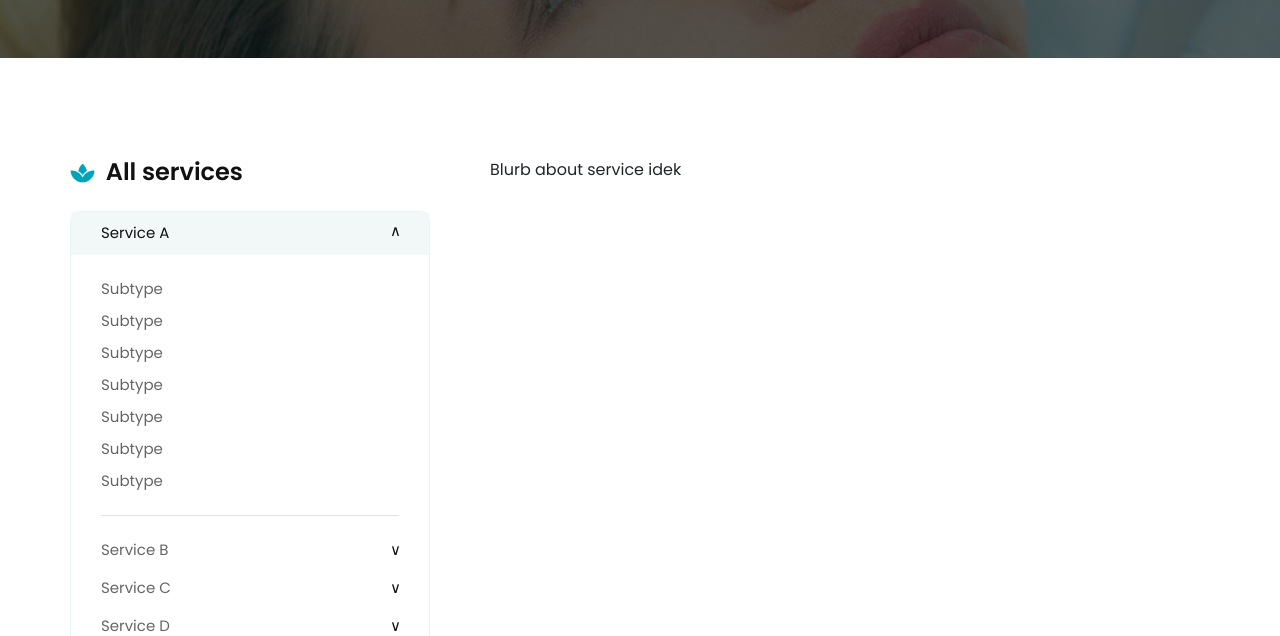
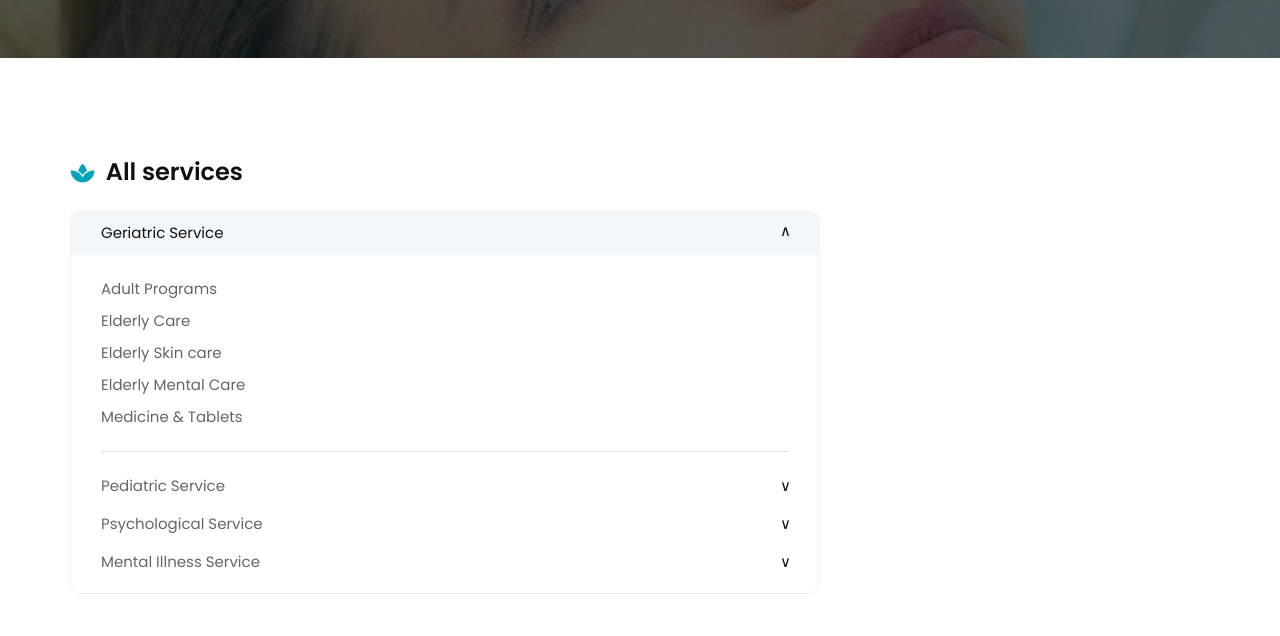
Before and after one commit to RoyceAroc/breeze, a plain HTML site: page services.html in a window 1280 px wide. Shown: the part 316-952 px from the top of the page. Drawn offline with Linux system fonts and the light colour scheme; files whose address does not match are found by name.

Commit message:
Update services.html

```diff
--- a/services.html
+++ b/services.html
@@ -107,12 +107,8 @@
         <section class="services-page spad">
             <div class="container">
                 <div class="row">
-                    <div class="col-lg-8 order-lg-2">
-                        <div class="services__details">
-                            Blurb about service idek
-                        </div>
-                    </div>
-                    <div class="col-lg-4 order-lg-1">
+
+                    <div class="col-lg-8 order-lg-1">
                         <div class="services__sidebar">
                             <div class="services__accordion">
                                 <div class="services__title">
@@ -122,19 +118,17 @@
                                     <div class="card">
                                         <div class="card-heading active">
                                             <a data-toggle="collapse" data-target="#collapseOne">
-                                            Service A
+                                            Geriatric Service
                                             </a>
                                         </div>
                                         <div id="collapseOne" class="collapse show" data-parent="#accordionExample">
                                             <div class="card-body">
                                                 <ul>
-                                                    <li><a href="#">Subtype</a></li>
-                                                    <li><a href="#">Subtype</a></li>
-                                                    <li><a href="#">Subtype</a></li>
-                                                    <li><a href="#">Subtype</a></li>
-                                                    <li><a href="#">Subtype</a></li>
-                                                    <li><a href="#">Subtype</a></li>
-                                                    <li><a href="#">Subtype</a></li>
+                                                    <li><a href="#">Adult Programs</a></li>
+                                                    <li><a href="#">Elderly Care</a></li>
+                                                    <li><a href="#">Elderly Skin care</a></li>
+                                                    <li><a href="#">Elderly Mental Care</a></li>
+                                                    <li><a href="#">Medicine & Tablets</a></li>
                                                 </ul>
                                             </div>
                                         </div>
@@ -142,19 +136,18 @@
                                     <div class="card">
                                         <div class="card-heading">
                                             <a data-toggle="collapse" data-target="#collapseTwo">
-                                            Service B
+                                                Pediatric Service
                                             </a>
                                         </div>
                                         <div id="collapseTwo" class="collapse" data-parent="#accordionExample">
                                             <div class="card-body">
                                                 <ul>
-                                                    <li><a href="#">Subtype</a></li>
-                                                    <li><a href="#">Subtype</a></li>
-                                                    <li><a href="#">Subtype</a></li>
-                                                    <li><a href="#">Subtype</a></li>
-                                                    <li><a href="#">Subtype</a></li>
-                                                    <li><a href="#">Subtype</a></li>
-                                                    <li><a href="#">Subtype</a></li>
+                                                    <li><a href="#">Physical Care</a></li>
+                                                    <li><a href="#">Behavioral Care</a></li>
+                                                    <li><a href="#">Mental Care</a></li>
+                                                    <li><a href="#">Diagnosing Childhood illnesses</a></li>
+                                                    <li><a href="#">Minor Health Problems</a></li>
+                                                    <li><a href="#">Serious Diseases</a></li>
                                                 </ul>
                                             </div>
                                         </div>
@@ -163,19 +156,19 @@
                                     <div class="card">
                                         <div class="card-heading">
                                             <a data-toggle="collapse" data-target="#collapseThree">
-                                            Service C
+                                                Psychological Service
                                             </a>
                                         </div>
                                         <div id="collapseThree" class="collapse" data-parent="#accordionExample">
                                             <div class="card-body">
                                                 <ul>
-                                                    <li><a href="#">Subtype</a></li>
-                                                    <li><a href="#">Subtype</a></li>
-                                                    <li><a href="#">Subtype</a></li>
-                                                    <li><a href="#">Subtype</a></li>
-                                                    <li><a href="#">Subtype</a></li>
-                                                    <li><a href="#">Subtype</a></li>
-                                                    <li><a href="#">Subtype</a></li>
+                                                    <li><a href="#">Diagnosing Disorders</a></li>
+                                                    <li><a href="#">Help people learn to cope with stress</a></li>
+                                                    <li><a href="#">Help people overcome addictions</a></li>
+                                                    <li><a href="#">Manage patient's chronic illnesses</a></li>
+                                                    <li><a href="#">Cognitive-behavioral therapy</a></li>
+                                                    <li><a href="#">Interpersonal therapy</a></li>
+                                                    <li><a href="#">Humanistic Therapy</a></li>
                                                 </ul>
                                             </div>
                                         </div>
@@ -184,7 +177,7 @@
                                     <div class="card">
                                         <div class="card-heading">
                                             <a data-toggle="collapse" data-target="#collapseFour">
-                                            Service D
+                                                Mental Illness Service
                                             </a>
                                         </div>
                                         <div id="collapseFour" class="collapse" data-parent="#accordionExample">
```
